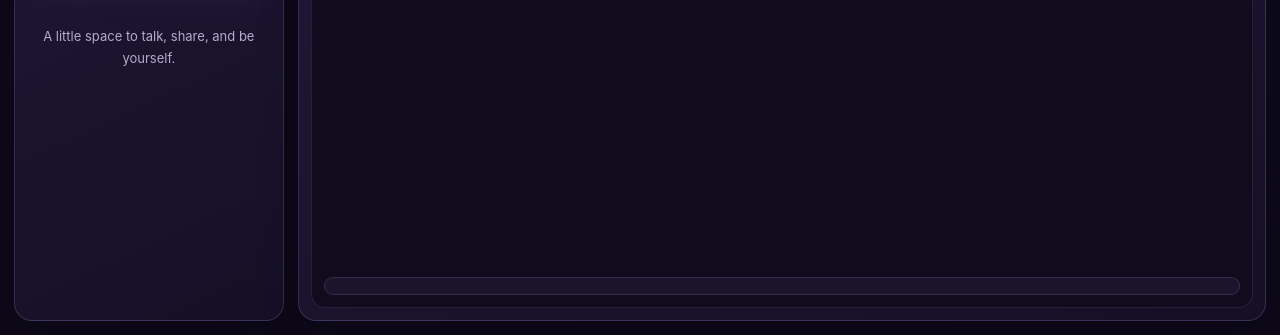
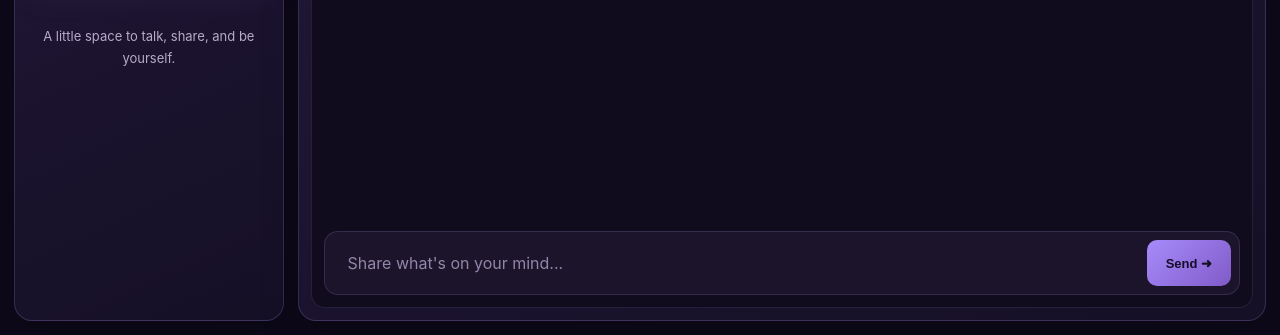
Before and after one commit to oshadi11/ChatBot_Application, a plain HTML site: page index.html in a window 1280 px wide. Shown: the part 465-800 px from the top of the page. Drawn offline with Linux system fonts and the light colour scheme.

Commit message:
add input area

```diff
--- a/index.html
+++ b/index.html
@@ -28,7 +28,8 @@
                     <div class="message bot-message">Hey! It's nice to see you. How's your day going? 💜</div>
                 </div>
                 <div class="input-area">
-
+                    <input type="text" placeholder="Share what's on your mind..." id="user-input" class="user-input">
+                    <button onclick="sendMessage()" class="send-btn">Send <span aria-hidden="true">➜</span></button>
                 </div>
             </section>
         </section>
```
